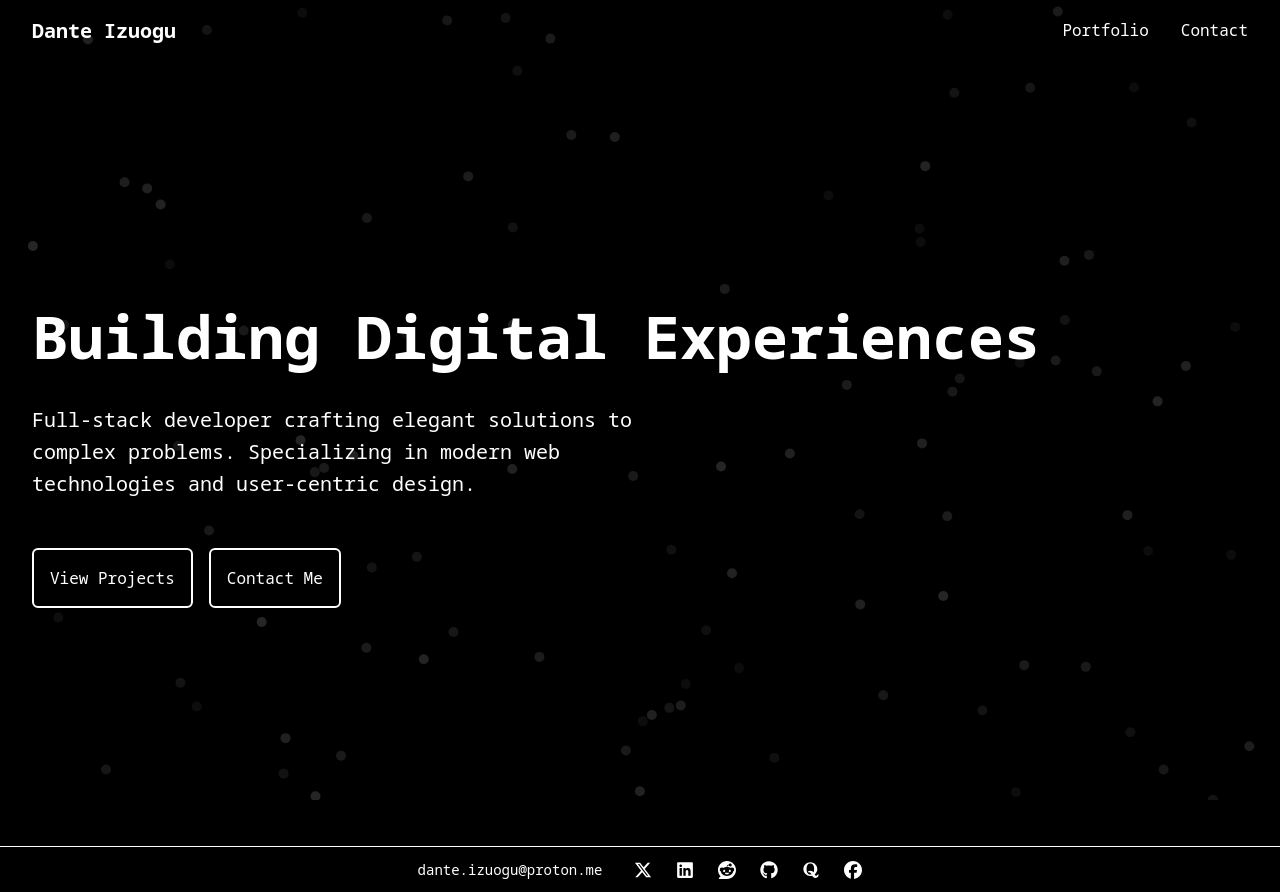
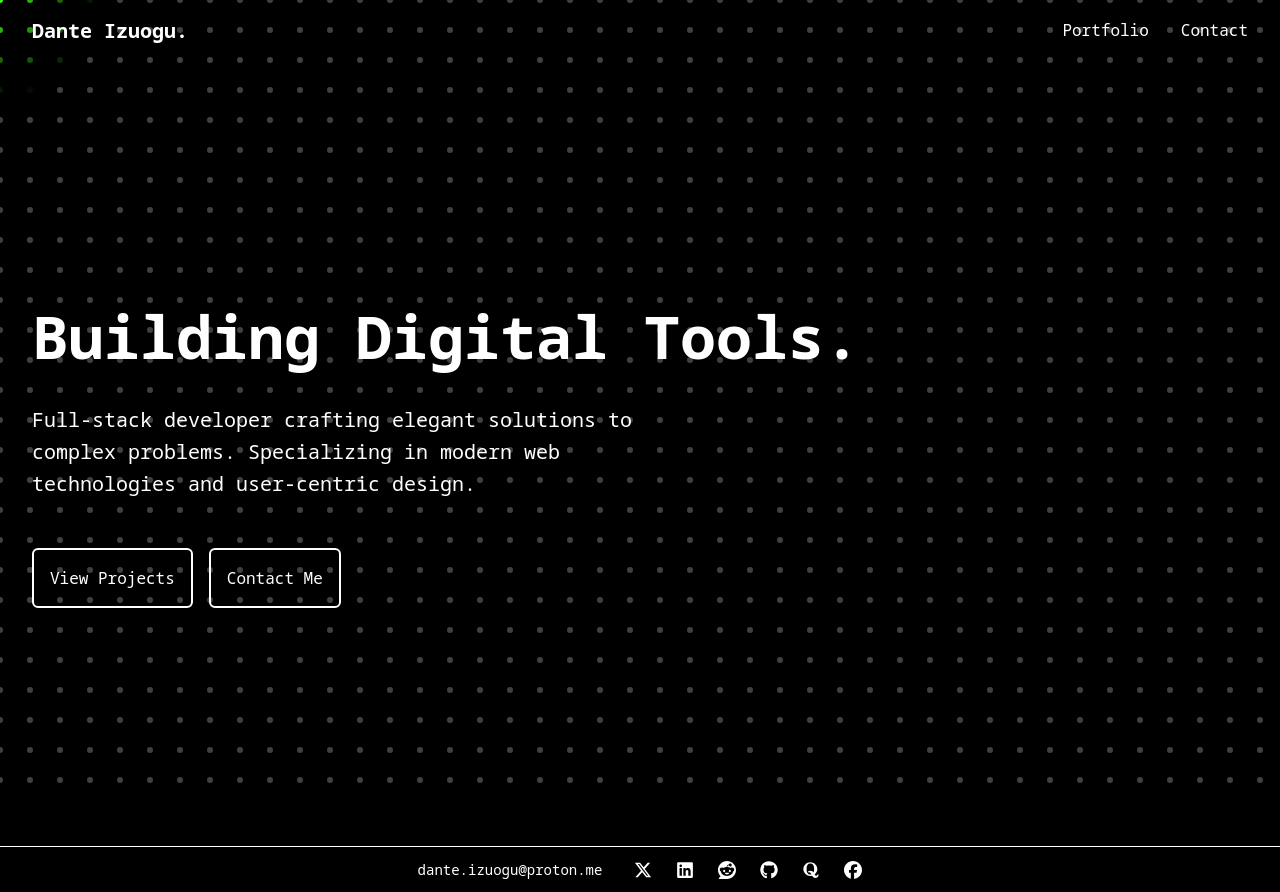
Before and after one commit to Danteizuogu/portfolio-site, a React (Vite) app: page / in a window 1280 px wide. Built offline with nearby package versions, Linux system fonts and the light colour scheme.

Commit message:
mouse tracking background

```diff
--- a/src/components/AnimatedBackground.tsx
+++ b/src/components/AnimatedBackground.tsx
@@ -3,96 +3,58 @@ import { useEffect, useRef } from 'react';
 
 const AnimatedBackground = () => {
   const canvasRef = useRef<HTMLCanvasElement>(null);
-  const pointsRef = useRef<{ x: number; y: number; opacity: number }[]>([]);
-  const activeNodesRef = useRef<Set<number>>(new Set());
+  const gridSpacing = 30; // Spacing between nodes
+  const nodeRadius = 3; // Radius of each node
+  const nodeColor = 'rgba(128, 128, 128, 0.5)';
+  const highlightColor = 'rgba(57, 255, 20,'; // Base highlight color
+  const highlightRadius = 100; // Radius around cursor to highlight nodes
 
-  const totalNodes = 100;
-  const nodeColor = 'rgba(128, 128, 128, 0.3)';
-  const highlightColor = 'rgba(57, 255, 20, 1)';
+  let mouseX = 0;
+  let mouseY = 0;
 
-  const initPoints = () => {
-    pointsRef.current = Array.from({ length: totalNodes }, () => ({
-      x: Math.random() * window.innerWidth,
-      y: Math.random() * window.innerHeight,
-      opacity: Math.random() * 0.7 + 0.3,
-    }));
-
-
-
-  };
-
-  const draw = () => {
+  const drawGrid = () => {
     const canvas = canvasRef.current;
     if (!canvas) return;
     const ctx = canvas.getContext('2d');
     if (!ctx) return;
 
-    ctx.clearRect(0, 0, canvas.width, canvas.height);
+    const { width, height } = canvas;
+    ctx.clearRect(0, 0, width, height);
 
-    pointsRef.current.forEach((point, index) => {
-      ctx.beginPath();
-      ctx.fillStyle = activeNodesRef.current.has(index)
-        ? highlightColor
-        : nodeColor;
-      ctx.globalAlpha = point.opacity;
-      ctx.arc(point.x, point.y, 5, 0, Math.PI * 2);
-      ctx.fill();
-    });
+    for (let x = 0; x < width; x += gridSpacing) {
+      for (let y = 0; y < height; y += gridSpacing) {
+        const distance = Math.hypot(x - mouseX, y - mouseY);
+        const opacity = Math.max(0, 1 - distance / highlightRadius);
+        ctx.beginPath();
+        ctx.fillStyle = distance < highlightRadius ? `${highlightColor} ${opacity})` : nodeColor;
+        ctx.arc(x, y, nodeRadius, 0, Math.PI * 2);
+        ctx.fill();
+      }
+    }
 
-    activeNodesRef.current.forEach((index) => {
-      pointsRef.current[index].opacity -= 0.01;
-      if (pointsRef.current[index].opacity <= 0.3) {
-        pointsRef.current[index].opacity = 0.3;
-        activeNodesRef.current.delete(index);
-      }
-    });
-
-    requestAnimationFrame(draw);
+    requestAnimationFrame(drawGrid);
   };
 
-  const activateRandomNodes = () => {
-    const randomIndices = Array.from({ length: 5 }, () => Math.floor(Math.random() * pointsRef.current.length));
-    randomIndices.forEach(index => {
-      if (pointsRef.current[index]) {
-        activeNodesRef.current.add(index);
-        pointsRef.current[index].opacity = 1;
-      }
-    });
-    const randomIndex = Math.floor(Math.random() * pointsRef.current.length);
-    if (pointsRef.current[randomIndex]) {
-      activeNodesRef.current.add(randomIndex);
-      pointsRef.current[randomIndex].opacity = 1;
-    }
+  const handleMouseMove = (event: MouseEvent) => {
+    mouseX = event.clientX;
+    mouseY = event.clientY + window.scrollY;
   };
 
   useEffect(() => {
     const canvas = canvasRef.current;
     if (!canvas) return;
-    const width = window.innerWidth;
-    const height = window.innerHeight;
-    canvas.width = width;
-    canvas.height = height;
+    canvas.width = window.innerWidth;
+    canvas.height = window.innerHeight;
 
-    initPoints();
-    draw();
+    window.addEventListener('mousemove', handleMouseMove);
+    drawGrid();
 
-    const intervalId = setInterval(activateRandomNodes, 2000);
-
-    return () => clearInterval(intervalId);
+    return () => {
+      window.removeEventListener('mousemove', handleMouseMove);
+    };
   }, []);
 
-  return (
-    <Box
-      as="canvas"
-      ref={canvasRef}
-      position="fixed"
-      top={0}
-      left={0}
-      width="100vw"
-      height="100vh"
-      zIndex={0}
-    />
-  );
+  return <Box as="canvas" ref={canvasRef} position="fixed" top={0} left={0} zIndex={1} />;
 };
 
 export default AnimatedBackground;
--- a/src/components/Navbar.tsx
+++ b/src/components/Navbar.tsx
@@ -19,7 +19,7 @@ const Navbar = () => {
           _hover={{ color: 'brand.accent' }}
           transition="color 0.2s"
         >
-          Dante <Box as="span" _hover={{ color: 'brand.accent' }}>Izuogu</Box>
+          Dante Izuogu<Box as="span" _hover={{ color: 'brand.accent' }} >.</Box>
         </Link>
         <Spacer />
         <Flex gap={8}>
--- a/src/pages/Contact.tsx
+++ b/src/pages/Contact.tsx
@@ -197,9 +197,10 @@ const Contact = () => {
           <VStack spacing={24} align="start">
             <Box>
               <Text fontSize="lg" fontWeight="medium" mb={2}>Connect with me</Text>
-              <Text color="brand.dark" fontSize="md">
-                dante.izuogu@proton.me
-              </Text>
+              <Link href="mailto:dante.izuogu@proton.me" color="brand.dark" fontSize="md" _hover={{ textDecoration: 'none' }} style={{ position: 'relative', textDecoration: 'none' }}>
+                <Box as="span" position="relative" _after={{ content: '""', position: 'absolute', width: '0', height: '2px', bottom: '-2px', left: '0', backgroundColor: 'var(--chakra-colors-brand-medium)', transition: 'width 0.3s ease-in-out' }} _hover={{ _after: { width: '100%' } }}>
+                Dante Izuogu</Box>
+              </Link>
             </Box>
 
             <VStack spacing={6} align="start" w="100%">
--- a/src/pages/Home.tsx
+++ b/src/pages/Home.tsx
@@ -17,7 +17,7 @@ const Home = () => {
           fontWeight="bold"
           fontFamily="heading"
         >
-          Building Digital <Box as="span" color="brand.medium">Experiences</Box>
+          Building Digital Tools.
         </Heading>
 
         <Text fontSize="xl" maxW="600px" lineHeight="1.6">
@@ -30,7 +30,7 @@ const Home = () => {
             <Box
               p={4}
               border="2px"
-              borderColor="brand.medium"
+              borderColor="brand.text"
               borderRadius="md"
               _hover={{ bg: 'brand.light', borderColor: 'brand.accent', color: 'brand.accent' }}
               transition="all 0.2s"
@@ -44,7 +44,7 @@ const Home = () => {
               border="2px"
               borderColor="brand.dark"
               borderRadius="md"
-              _hover={{ bg: 'brand.light', borderColor: 'brand.accent', color: 'brand.accent' }}
+              _hover={{borderColor: 'brand.accent', color: 'brand.accent' }}
               transition="all 0.2s"
             >
               <Text>Contact Me</Text>
--- a/src/theme.ts
+++ b/src/theme.ts
@@ -29,7 +29,7 @@ const theme = extendTheme({
         padding: 0,
         overflowX: 'hidden',
       },
-      a: {
+      'a': {
         color: 'brand.text',
         textDecoration: 'underline',
         textDecorationColor: 'brand.accent',
@@ -48,7 +48,7 @@ const theme = extendTheme({
         minHeight: '100vh',
         width: '100%',
       },
-      'a:not(.social-link)': {
+      'a, a:not(.social-link)': {
         position: 'relative',
         textDecoration: 'none',
         '&::after': {
@@ -58,7 +58,7 @@ const theme = extendTheme({
           height: '2px',
           bottom: '-2px',
           left: '0',
-          backgroundColor: 'var(--chakra-colors-brand-medium)',
+          backgroundColor: 'var(--chakra-colors-brand-accent)',
           transition: 'width 0.3s ease-in-out',
         },
         '&:hover::after': {
```
